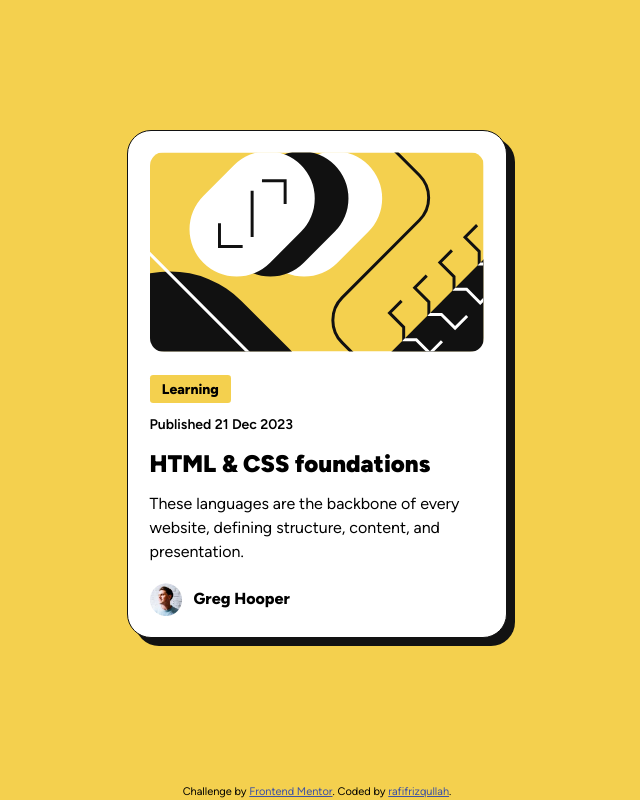
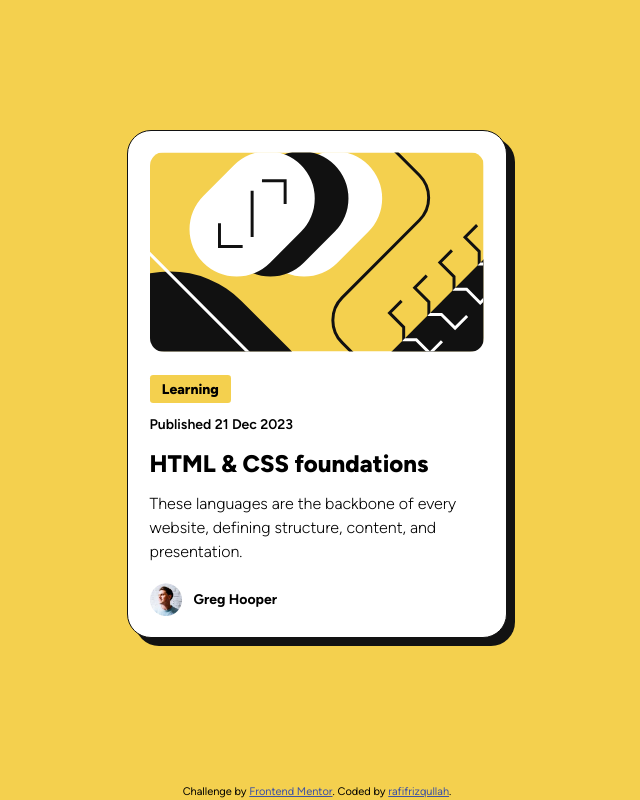
Before and after one commit to rafifrizqullah/Blog-preview-card, a plain HTML site: page index.html in a window 1280 px wide. Shown: the whole page, without its empty margins (323-963 px from the left). Drawn offline with Linux system fonts and the light colour scheme.

Commit message:
Update style.css

```diff
--- a/style.css
+++ b/style.css
@@ -88,7 +88,7 @@ p {
 
 .card-title {
   font-size: 20px;
-  font-weight: 900;
+  font-weight: 800;
   margin-bottom: 0.65rem;
 }
 
@@ -99,13 +99,15 @@ p {
 
 .card-text {
   font-size: 14px;
+  font-weight: 100;
   margin-bottom: 1.2rem;
 }
 
 .card-author {
   display: flex;
   align-items: center;
-  font-weight: 800;
+  font-size: 14px;
+  font-weight: 700;
   gap: 0.75rem;
 }
 
```
